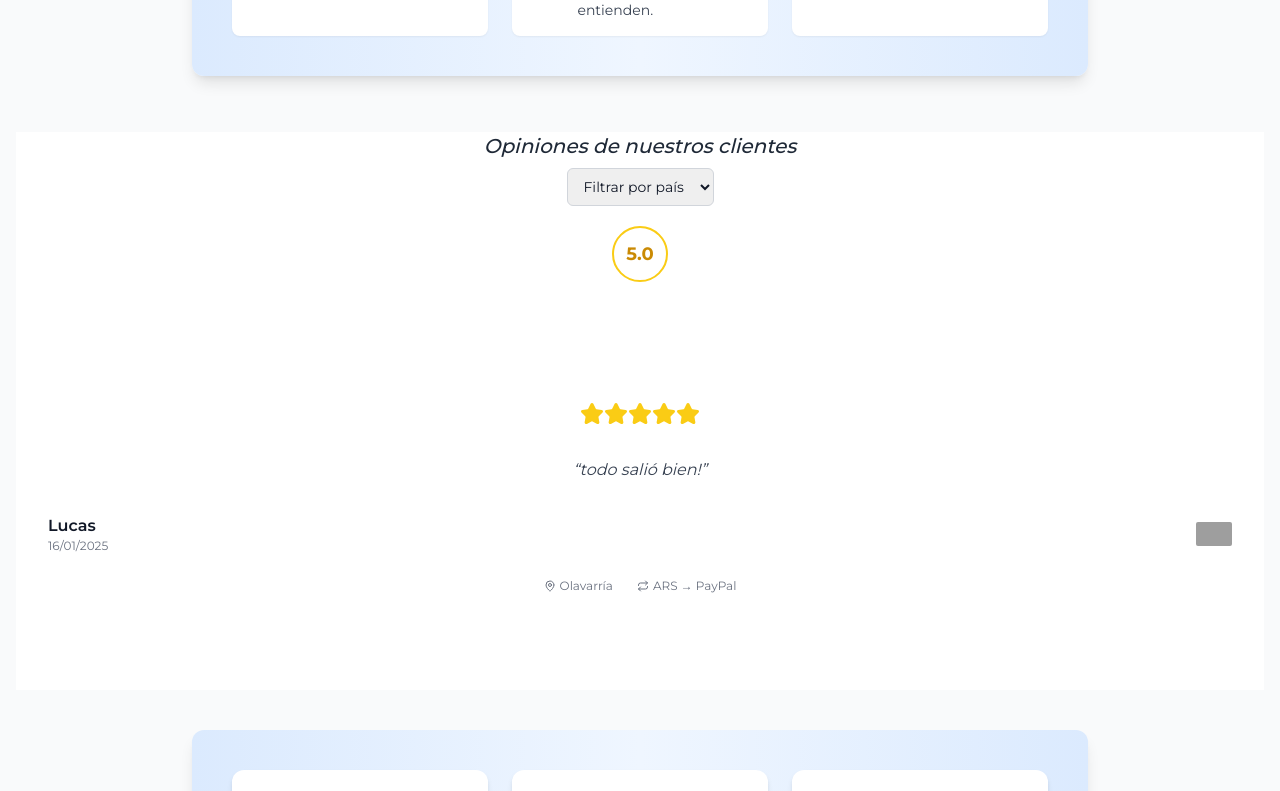
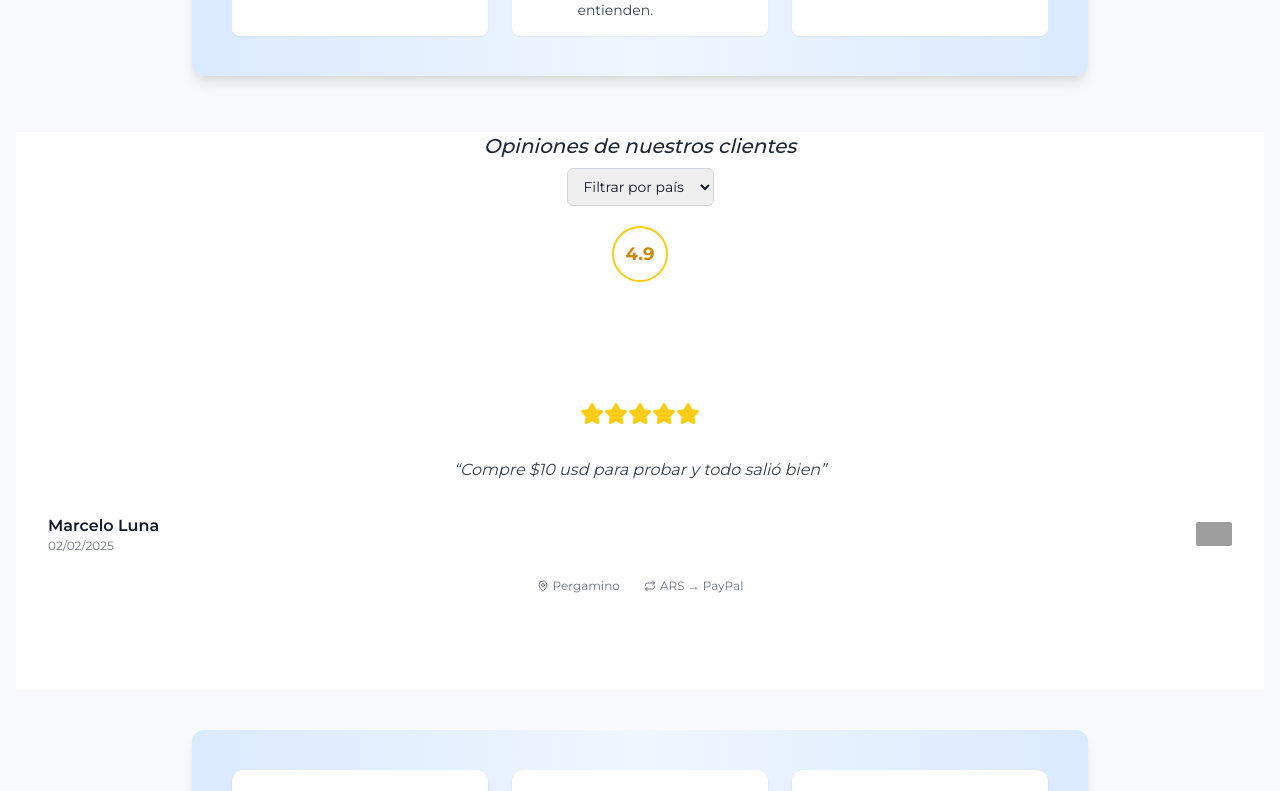
Before and after one commit to andigausckus36-debug/paypal, a React (Vite) app: page / in a window 1280 px wide. Shown: the part 2292-3083 px from the top of the page. Built offline with nearby package versions, Linux system fonts and the light colour scheme; no server answers; grey boxes are pictures that could not be loaded.

Commit message:
actualización

```diff
--- a/src/components/ContadorTransacciones.jsx
+++ b/src/components/ContadorTransacciones.jsx
@@ -4,7 +4,7 @@ import { motion } from "framer-motion";
 
 export default function ContadorTransacciones() {
   // CAMBIÁ ESTE NÚMERO CUANDO QUIERAS
-  const totalTransacciones = 71;
+  const totalTransacciones = 94;
 
   return (
     <motion.div
--- a/src/components/Reseñas.jsx
+++ b/src/components/Reseñas.jsx
@@ -13,12 +13,58 @@ const FLAGS = {
 // Reseñas
 const reseñasData = [
   {
-    nombre: "Lucas",
-    comentario: "todo salió bien!",
-    fecha: "2025-01-16",
+    nombre: "Marcelo Luna",
+    comentario: "Compre $10 usd para probar y todo salió bien",
+    fecha: "2025-02-02",
+    estrellas: 5,
+    bandera: "ar",
+    ciudad: "Pergamino",
+    metodo: "ARS → PayPal",
+  },
+  {
+    nombre: "Marcelo Luna",
+    comentario: "Serios y responsables a la hora de operar",
+    fecha: "2025-02-01",
+    estrellas: 5,
+    bandera: "ar",
+    ciudad: "Campana",
+    metodo: "ARS → PayPal",
+  },
+
+  {
+    nombre: "Marcelo Luna",
+    comentario: "Serios y responsables a la hora de operar",
+    fecha: "2025-02-01",
     estrellas: 5,
     bandera: "ar",
     ciudad: "Olavarría",
+    metodo: "ARS → PayPal",
+  },
+  {
+    nombre: "Caro Ludueña",
+    comentario: "Buena cotización y tiempo de respuesta",
+    fecha: "2025-01-26",
+    estrellas: 5,
+    bandera: "ar",
+    ciudad: "Zarate",
+    metodo: "ARS → PayPal",
+  },
+  {
+    nombre: "Lucas Lomaz",
+    comentario: "Impecable!!!",
+    fecha: "2025-01-24",
+    estrellas: 5,
+    bandera: "ar",
+    ciudad: "Bigand",
+    metodo: "ARS → PayPal",
+  },
+  {
+    nombre: "Lucas Lomaz",
+    comentario: "Demoraron 45 minutos en enviarme el saldo pero qun así es buen tiempo",
+    fecha: "2025-01-20",
+    estrellas: 4,
+    bandera: "ar",
+    ciudad: "Rosario",
     metodo: "ARS → PayPal",
   },
   {
```
